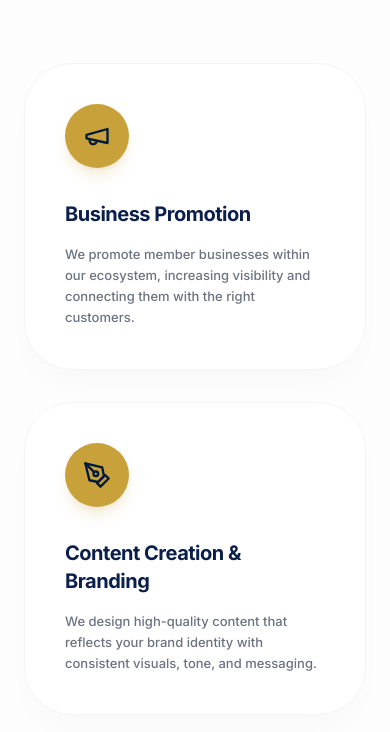
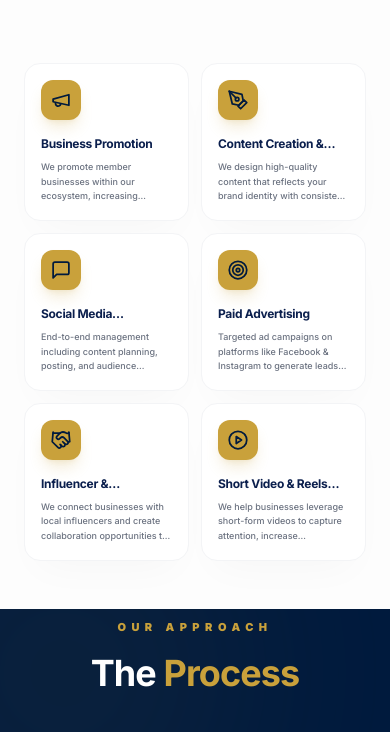
Before and after one commit to Balakrishna-ui/kalpavruksha, a React (Vite) app in the folder frontend/: page /services/business-consultancy in a window 390 px wide. Shown: the part 836-1568 px from the top of the page. Built offline with nearby package versions, Linux system fonts and the light colour scheme.

Commit message:
Optimize Business Consultancy services grid for mobile: 2-column layout and reduced sizing

```diff
--- a/frontend/src/pages_migrated/BusinessConsultancy.jsx
+++ b/frontend/src/pages_migrated/BusinessConsultancy.jsx
@@ -244,18 +244,18 @@ const BusinessConsultancy = () => {
           </div>
         </div>
 
-        <div className="grid grid-cols-1 md:grid-cols-2 lg:grid-cols-3 gap-8">
+        <div className="grid grid-cols-2 md:grid-cols-2 lg:grid-cols-3 gap-3 md:gap-8">
           {services.map((s, idx) => (
             <div
               key={idx}
               style={{ transitionDelay: `${idx * 100}ms` }}
-              className="group reveal-on-scroll bg-white rounded-[3rem] p-10 border border-gray-100 shadow-[0_20px_40px_-15px_rgba(0,0,0,0.03)] hover:shadow-[0_40px_80px_-20px_rgba(0,0,0,0.12)] hover:-translate-y-2 transition-all duration-300"
+              className="group reveal-on-scroll bg-white rounded-2xl md:rounded-[3rem] p-4 md:p-10 border border-gray-100 shadow-[0_20px_40px_-15px_rgba(0,0,0,0.03)] hover:shadow-[0_40px_80px_-20px_rgba(0,0,0,0.12)] hover:-translate-y-2 transition-all duration-300"
             >
-              <div className="w-16 h-16 rounded-[2rem] bg-gold flex items-center justify-center mb-8 shadow-lg shadow-gold/20 group-hover:scale-110 transition-transform duration-300">
-                <div className="text-[#001a3d] group-hover:text-white transition-colors duration-300">{s.icon}</div>
+              <div className="w-10 h-10 md:w-16 md:h-16 rounded-xl md:rounded-[2rem] bg-gold flex items-center justify-center mb-4 md:mb-8 shadow-lg shadow-gold/20 group-hover:scale-110 transition-transform duration-300">
+                <div className="text-[#001a3d] group-hover:text-white transition-colors duration-300 scale-75 md:scale-100">{s.icon}</div>
               </div>
-              <h3 className="text-xl font-bold text-[#0B1F4D] mb-4 tracking-tight group-hover:text-gold transition-colors duration-300">{s.title}</h3>
-              <p className="text-gray-500 text-[13px] font-medium leading-relaxed">{s.desc}</p>
+              <h3 className="text-xs md:text-xl font-bold text-[#0B1F4D] mb-2 md:mb-4 tracking-tight group-hover:text-gold transition-colors duration-300 line-clamp-1">{s.title}</h3>
+              <p className="text-gray-500 text-[9px] md:text-[13px] font-medium leading-relaxed line-clamp-3 md:line-clamp-none">{s.desc}</p>
             </div>
           ))}
         </div>
```
